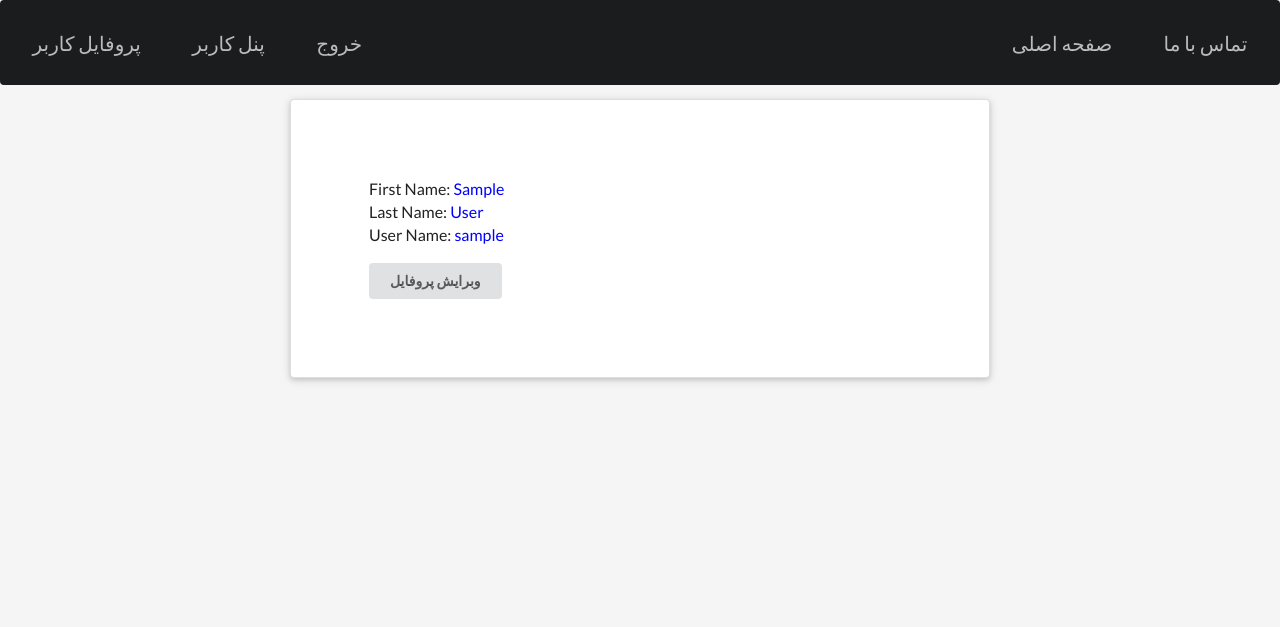
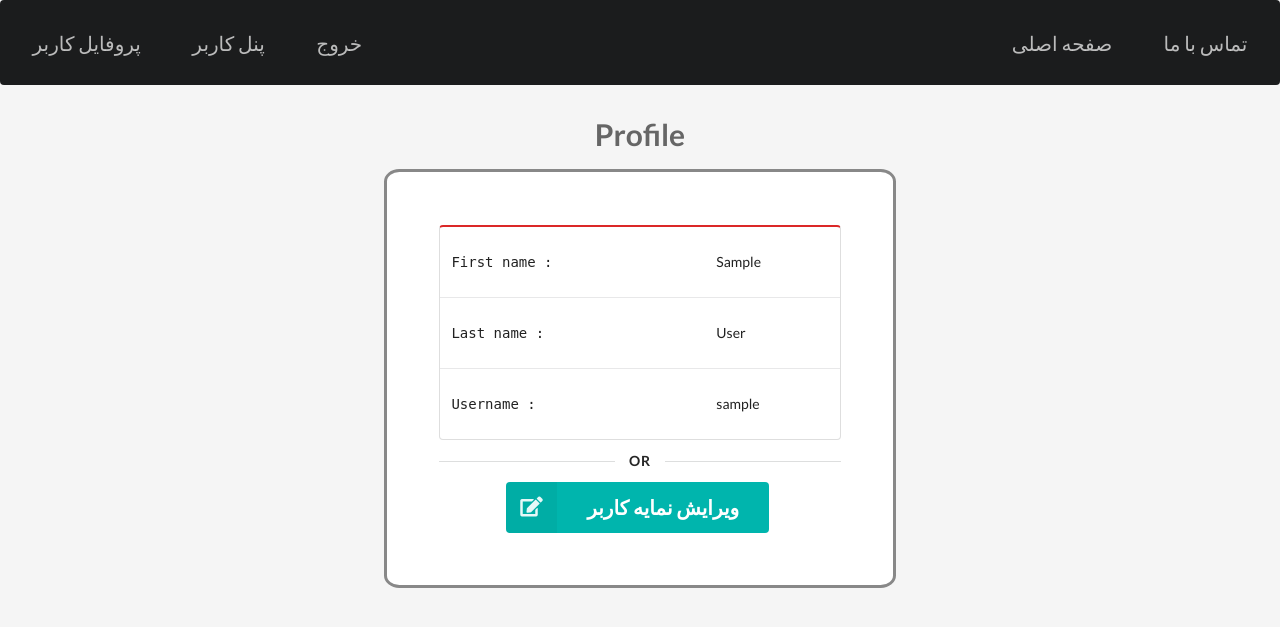
Before and after one commit to Badcoder1379/Webelopers, a Django app: page /profile/ in a window 1280 px wide. Shown: the top 627 px of the page. Run offline with Django 3.2, Linux system fonts and the light colour scheme; the visitor is signed in with stand-in values (Sample User, id 1); some libraries are stand-ins or nearby versions.

Commit message:
panel and profile

```diff
--- a/home/views.py
+++ b/home/views.py
@@ -65,15 +65,15 @@ def edit_profile_done(request):
             request.user.first_name = first_name
         if last_name != "":
             request.user.last_name = last_name
-    return render(request, 'profile2.html')
+    return profile(request)
 
 
 def edit_profile(request):
     return render(request, 'edit_profile.html')
 
 
-def load_panel(request):
-    return render(request, 'profile.html')
+def panel(request):
+    return render(request, 'panel.html')
 
 
 def contact_us(request):
@@ -82,3 +82,6 @@ def contact_us(request):
 
 def add_course(request):
     return render(request, 'add_course.html')
+
+def profile(request):
+    return render(request, 'profile.html')
--- a/templates/base.html
+++ b/templates/base.html
@@ -31,7 +31,7 @@
                 {% endif %}
 
                 {% if request.user.is_authenticated %}
-                    <a class="item" id="profile" href="{% url 'edit_profile' %}">پروفایل کاربر</a>
+                    <a class="item" id="profile" href="{% url 'profile' %}">پروفایل کاربر</a>
                 {% endif %}
 
                 {% if request.user.is_authenticated %}
--- a/templates/edit_profile.html
+++ b/templates/edit_profile.html
@@ -37,7 +37,7 @@
     </head>
 
     <strong id="h">Edit profile</strong>
-    <form class="ui form container" id="setting_form" action="{% url 'panel' %}" method="post">{% csrf_token %}
+    <form class="ui form container" id="setting_form" action="{% url 'edit_profile_done' %}" method="post">{% csrf_token %}
         <div class="field">
             <label>First Name</label>
             <input type="text" name="first_name" placeholder= {{ request.user.first_name }}>
--- a/templates/profile.html
+++ b/templates/profile.html
@@ -68,14 +68,6 @@
                 Or
             </div>
 
-            <a id="make_new_course" class="ui teal labeled icon button" style="font-size: 20px;"
-                href="{% url 'add_course' %}">ساخت
-                درس جدید
-                <i class="add icon"></i>
-            </a>
-            <div class="ui horizontal divider">
-                Or
-            </div>
             <a id="setting" class="ui teal labeled icon button" style="font-size: 20px;"
                href="{% url 'edit_profile' %}">
                 ویرایش نمایه کاربر
--- a/templates/profile2.html
+++ /dev/null
@@ -1,58 +0,0 @@
-{% extends "base.html" %}
-
-{% block title %}
-    Account Panel
-{% endblock %}
-
-
-{% block navbar %}
-{% endblock %}
-{% block content %}
-
-    <style>
-        .sign_in_form {
-            margin: 5%;
-            margin-top: 2%;
-            margin-left: 30%;
-            margin-right: 30%;
-            background-color: whitesmoke;
-            padding: 3%;
-            border-radius: 3%;
-            border: solid #888888 3px;
-            background-color: white;
-        }
-
-        #h {
-            display: flex;
-            justify-content: center;
-            align-content: center;
-            margin-top: 3%;
-            font-weight: bold;
-            font-size: 30px;
-            color: #666666;
-        }
-    </style>
-
-    <div class="ui raised very padded text container segment">
-        <div style="margin: 30px;">
-            <div class="field">
-                <p>First Name: <span id="text_first_name" style="color:blue">
-    {{ request.user.first_name }}
-</span></p>
-            </div>
-            <div class="field">
-                <p>Last Name: <span id="text_last_name" style="color:blue">
-    {{ request.user.last_name }}
-</span></p>
-            </div>
-            <div class="field">
-                <p>User Name: <span id="text_user_name" style="color:blue">
-    {{ request.user.username }}
-</span></p>
-                <div class="item">
-                    <a class="ui button" id="setting" href="{% url 'edit_profile' %}">وبرایش پروفایل</a>
-                </div>
-            </div>
-        </div>
-    </div>
-{% endblock %}
--- a/webelopers/urls.py
+++ b/webelopers/urls.py
@@ -27,9 +27,11 @@ urlpatterns = [
     url('edit_profile/', views.edit_profile, name='edit_profile'),
     url('add_course/', views.add_course, name='add_course'),
     url('logout/', views.logout_view, name='logout'),
-    url('panel/', views.load_panel, name='panel'),
-    url('profile/', views.edit_profile_done, name='profile'),
+    url('panel/', views.panel, name='panel'),
+    url('profile/', views.profile, name='profile'),
     url('contact_us_done/', views.contact_us_done, name='contact_us_done'),
     url('contact_us/', views.contact_us, name='contact_us'),
+    url('edit_profile_done/', views.edit_profile_done, name='edit_profile_done'),
     url('', views.homePage, name='home'),
+
 ]
```
Also changed, not shown: templates/panel.html (added, +58 -0 lines).
